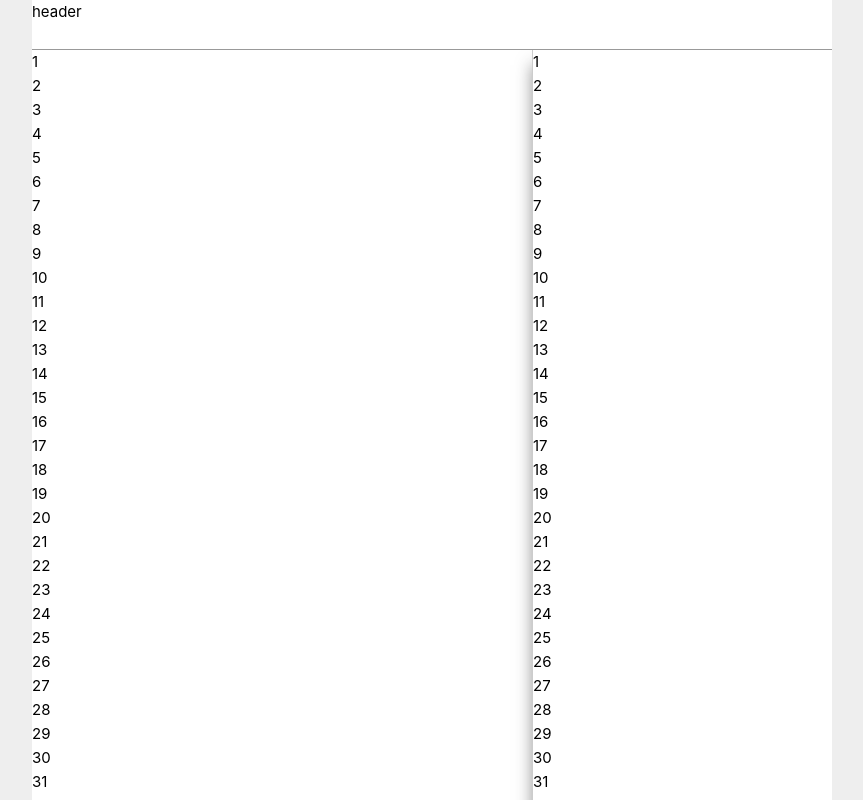
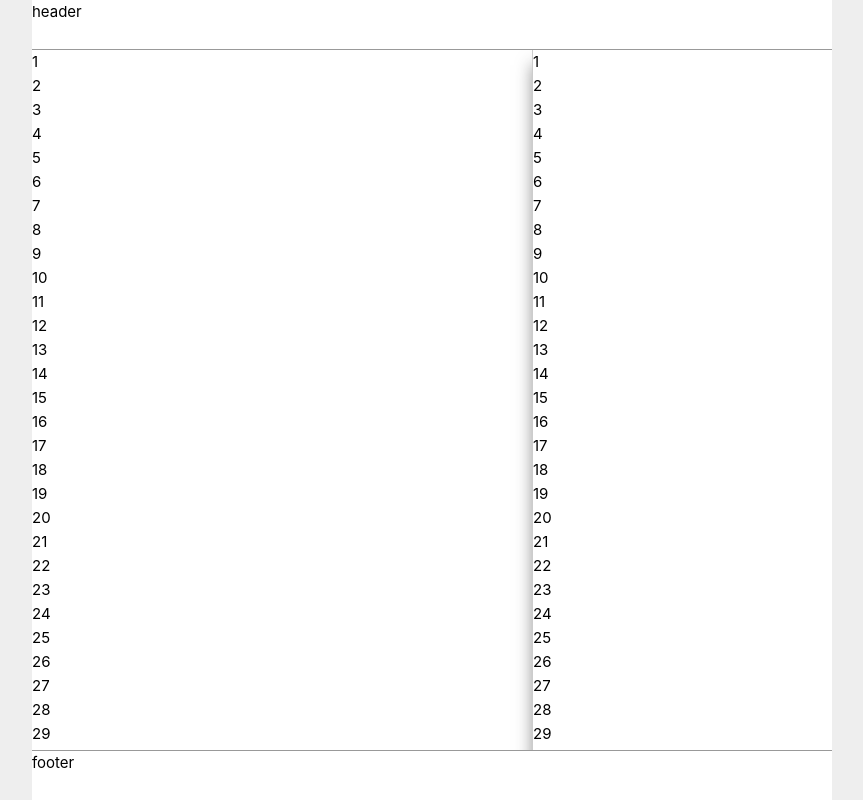
Before and after one commit to kobrynovych/Vue_jsonplaceholder, a Vue app: page /#/ in a window 1280 px wide. Shown: the top 800 px of the page, without its empty margins (208-1071 px from the left). Built offline with nearby package versions, Linux system fonts and the light colour scheme.

Commit message:
added step 5

```diff
--- a/src/css/app-layout.css
+++ b/src/css/app-layout.css
@@ -5,8 +5,9 @@
 .app-layout__content-wrap {
     display: flex;
     align-items: stretch;
-    min-height: calc(100vh - 50px);
+    min-height: calc(100vh - 50px - 50px);
     padding-top: 50px;
+    padding-bottom: 50px;
 }
 
 .app-layout__content {
--- a/src/css/footer.css
+++ b/src/css/footer.css
@@ -1,3 +1,9 @@
 .footer {
-
+    position: fixed;
+    bottom: 0;
+    left: 50%;
+    transform: translateX(-50%);
+    width: 100%;
+    height: 50px;
+    border-top: 1px solid #999;
 }
```
